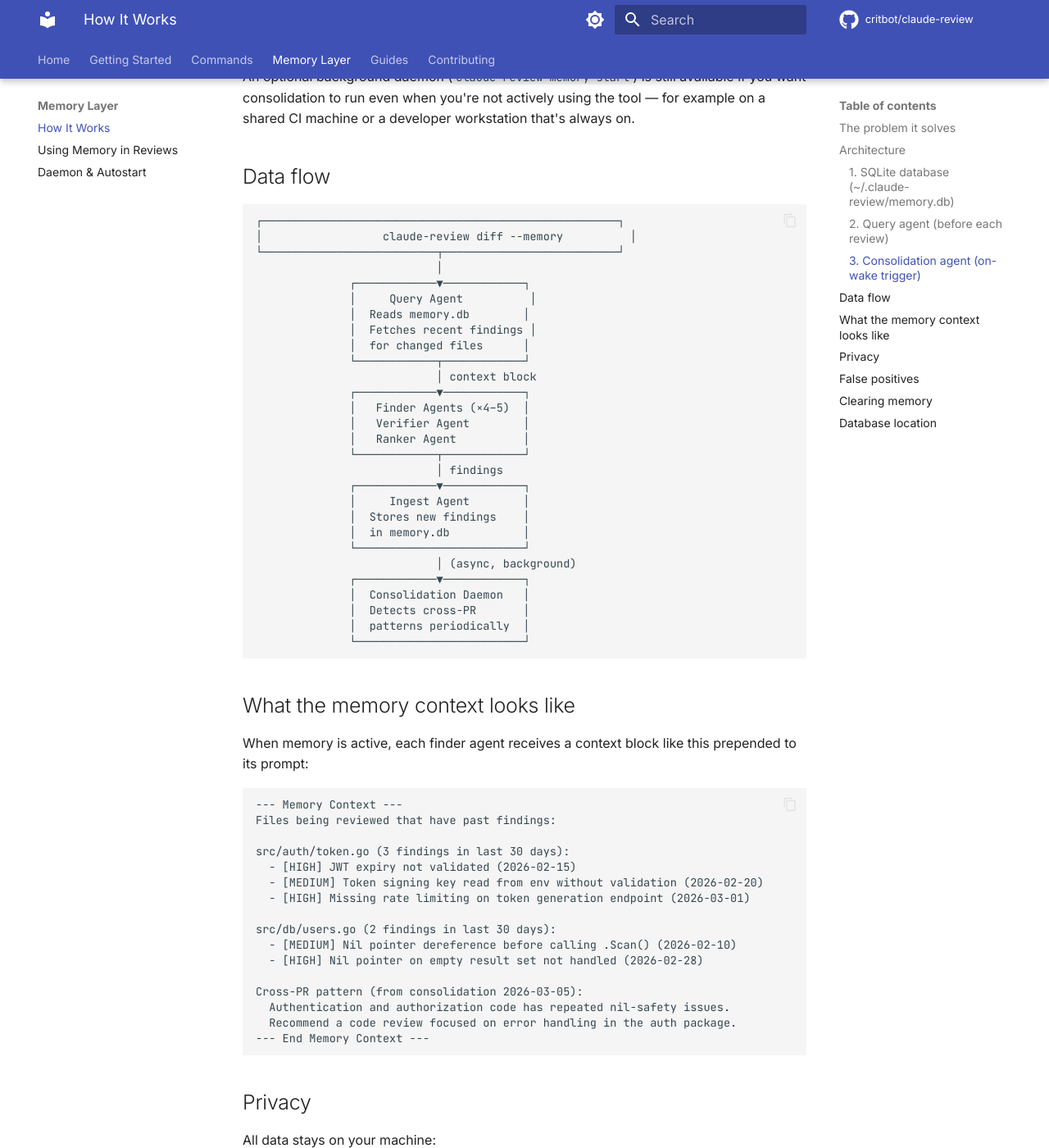
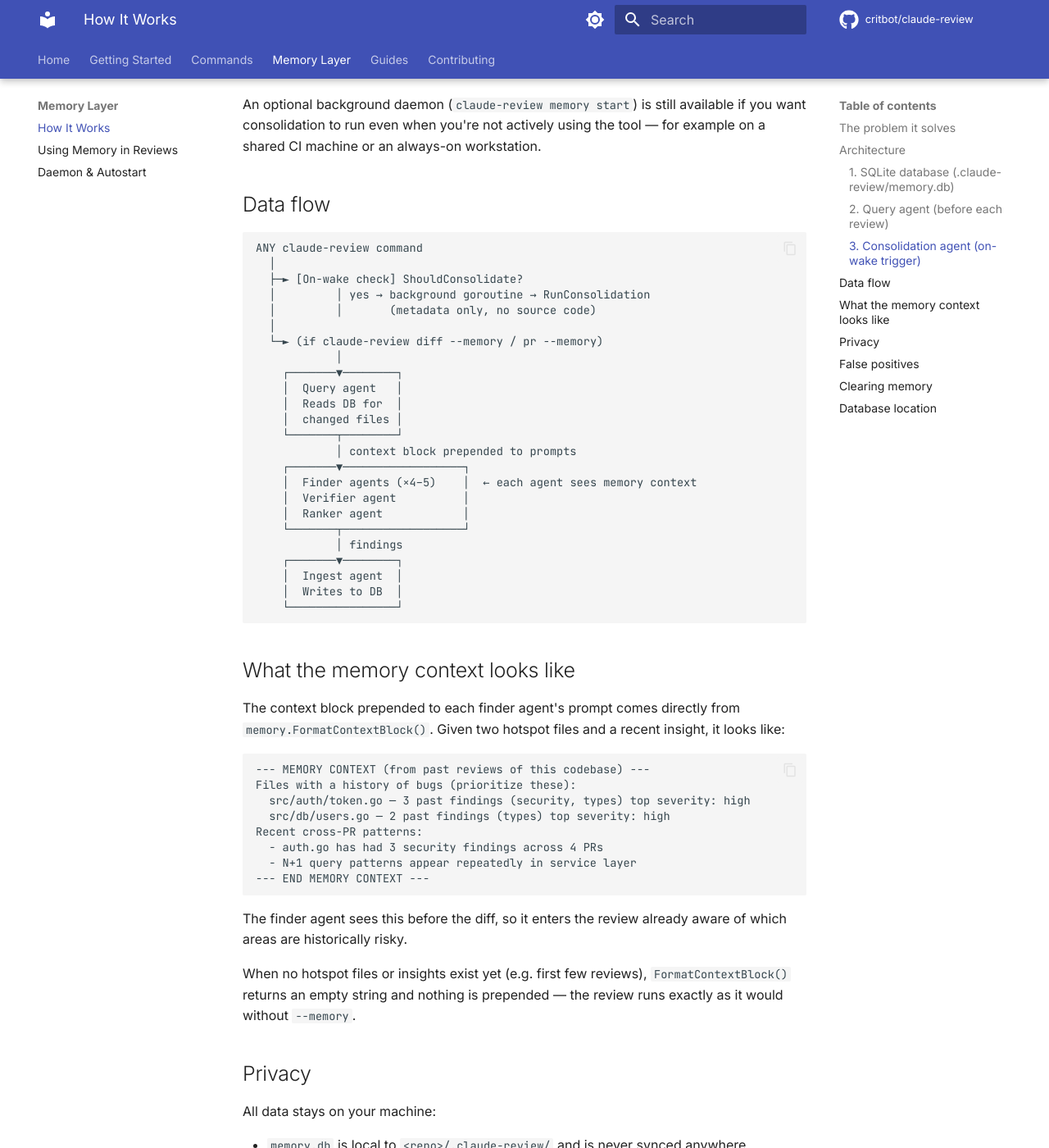
Before and after one commit to CritBot/claude-review-docs, an MkDocs documentation site: the page built from docs/memory/how-it-works.md, in a window 1280 px wide and 1400 px high, scrolled down 2032 px. Shown: the whole window at 82% size. Built offline with MkDocs 1.6.1 and Material for MkDocs 9.7.7, drawn with Linux system fonts in a browser that asks for light colours; comment, search, counter and statistics services are not loaded; some of the changed text lies outside the part shown.

Commit message:
docs: fix memory layer docs to match fully-wired implementation
- how-it-works: rewrite data flow diagram to show on-wake trigger on all
  commands, not just reviews; fix Query section (no 30-day filter, up to
  100 findings ordered by most recent); update context block example to
  match actual FormatContextBlock() output format; fix DB path header;
  fix privacy section DB path
- commands/memory: reorder subcommands (status/clear first, daemon
  subcommands clearly marked optional); add note that consolidation fires
  automatically without the daemon
- getting-started/quickstart: remove "start the daemon" step from memory
  onboarding — just use --memory and consolidation handles itself

Co-Authored-By: Claude Sonnet 4.6 <noreply@anthropic.com>

````diff
--- a/docs/memory/how-it-works.md
+++ b/docs/memory/how-it-works.md
@@ -16,32 +16,33 @@ Most AI code review tools treat every review in isolation. They don't know that:
 
 The memory layer consists of three components:
 
-### 1. SQLite database (`~/.claude-review/memory.db`)
+### 1. SQLite database (`.claude-review/memory.db`)
 
 Three tables:
 
 | Table | Contents |
 |-------|----------|
-| `findings` | Every finding from every review: file, line, severity, description, hash |
+| `findings` | Every finding from every review: file, line, severity, category, description, PR ref |
 | `consolidations` | Cross-PR pattern summaries generated by the consolidation agent |
-| `false_positives` | Findings you've marked as false positives — excluded from future reviews |
+| `false_positives` | Finding patterns rejected by the user — excluded from future reviews |
 
-The database lives at `.claude-review/memory.db` **in your repo root** — one database per repository. The `.claude-review/` directory is already included in the default `.gitignore`. It is local to your machine and never leaves it.
+The database lives at `.claude-review/memory.db` **in your repo root** — one database per repository. The `.claude-review/` directory is already in the default `.gitignore`. It never leaves your machine.
 
 ### 2. Query agent (before each review)
 
 When you run `claude-review diff --memory`, before the finder agents are invoked:
 
 1. The query agent looks up the files changed in this diff
-2. It retrieves recent findings from those same files (last 30 days, capped at 20 findings per file)
-3. It fetches the latest consolidation summaries
-4. This context is formatted and injected into every finder agent's prompt
+2. It retrieves accepted findings from those same files (up to 100 most recent, across all time)
+3. It groups them by file to identify hotspots — files with multiple past findings
+4. It fetches the 5 most recent consolidated cross-PR insights
+5. A formatted context block is **prepended to every finder agent's prompt**
 
-This means the finder agents know: *"In the last month, this file has had issues with X and Y — watch for them."*
+This means the finder agents know: *"This file has had 3 security findings in the past — prioritise it."*
 
 ### 3. Consolidation agent (on-wake trigger)
 
-Consolidation does not require a background daemon. Instead, it fires automatically in the background at the start of any `claude-review` command invocation if either trigger condition is met:
+Consolidation does not require a background daemon. Instead, it fires automatically in the background at the start of **any** `claude-review` command invocation if either trigger condition is met:
 
 - **Time trigger**: 30+ minutes have elapsed since the last consolidation (and at least 1 new finding exists)
 - **Volume trigger**: 10+ new findings have been stored since the last consolidation
@@ -49,75 +50,67 @@ Consolidation does not require a background daemon. Instead, it fires automatica
 
 This design piggybacks on your normal usage. Close your laptop and it pauses. Open it, run any `claude-review` command, and it catches up — without a persistent process, without OS scheduler setup, and without anything to install.
 
-When consolidation fires, you'll see a brief `[memory] consolidating patterns in background...` line on stderr. It completes in the background while your review runs (or just after, for fast commands like `insights`).
+When consolidation fires, you'll see a brief `[memory] consolidating patterns in background...` line on stderr, followed by `[memory] ✓ consolidation complete` when it finishes. It runs in a background goroutine — the primary command is never delayed.
 
 During consolidation, the agent receives only metadata (file paths, descriptions, severity, PR ref) — **no source code is ever sent**. It produces structured summaries of recurring patterns, which are stored in the `consolidations` table and surfaced by `claude-review insights`.
 
-An optional background daemon (`claude-review memory start`) is still available if you want consolidation to run even when you're not actively using the tool — for example on a shared CI machine or a developer workstation that's always on.
+An optional background daemon (`claude-review memory start`) is still available if you want consolidation to run even when you're not actively using the tool — for example on a shared CI machine or an always-on workstation.
 
 ## Data flow
 
 ```
-┌─────────────────────────────────────────────────────┐
-│                  claude-review diff --memory          │
-└──────────────────────────┬──────────────────────────┘
-                           │
-              ┌────────────▼────────────┐
-              │     Query Agent          │
-              │  Reads memory.db        │
-              │  Fetches recent findings │
-              │  for changed files      │
-              └────────────┬────────────┘
-                           │ context block
-              ┌────────────▼────────────┐
-              │   Finder Agents (×4–5)  │
-              │   Verifier Agent        │
-              │   Ranker Agent          │
-              └────────────┬────────────┘
-                           │ findings
-              ┌────────────▼────────────┐
-              │     Ingest Agent        │
-              │  Stores new findings    │
-              │  in memory.db           │
-              └─────────────────────────┘
-                           │ (async, background)
-              ┌────────────▼────────────┐
-              │  Consolidation Daemon   │
-              │  Detects cross-PR       │
-              │  patterns periodically  │
-              └─────────────────────────┘
+ANY claude-review command
+  │
+  ├─► [On-wake check] ShouldConsolidate?
+  │         │ yes → background goroutine → RunConsolidation
+  │         │       (metadata only, no source code)
+  │
+  └─► (if claude-review diff --memory / pr --memory)
+            │
+    ┌───────▼────────┐
+    │  Query agent   │
+    │  Reads DB for  │
+    │  changed files │
+    └───────┬────────┘
+            │ context block prepended to prompts
+    ┌───────▼──────────────────┐
+    │  Finder agents (×4–5)    │  ← each agent sees memory context
+    │  Verifier agent          │
+    │  Ranker agent            │
+    └───────┬──────────────────┘
+            │ findings
+    ┌───────▼────────┐
+    │  Ingest agent  │
+    │  Writes to DB  │
+    └────────────────┘
 ```
 
 ## What the memory context looks like
 
-When memory is active, each finder agent receives a context block like this prepended to its prompt:
+The context block prepended to each finder agent's prompt comes directly from `memory.FormatContextBlock()`. Given two hotspot files and a recent insight, it looks like:
 
 ```
---- Memory Context ---
-Files being reviewed that have past findings:
+--- MEMORY CONTEXT (from past reviews of this codebase) ---
+Files with a history of bugs (prioritize these):
+  src/auth/token.go — 3 past findings (security, types) top severity: high
+  src/db/users.go — 2 past findings (types) top severity: high
+Recent cross-PR patterns:
+  - auth.go has had 3 security findings across 4 PRs
+  - N+1 query patterns appear repeatedly in service layer
+--- END MEMORY CONTEXT ---
+```
 
-src/auth/token.go (3 findings in last 30 days):
-  - [HIGH] JWT expiry not validated (2026-02-15)
-  - [MEDIUM] Token signing key read from env without validation (2026-02-20)
-  - [HIGH] Missing rate limiting on token generation endpoint (2026-03-01)
+The finder agent sees this before the diff, so it enters the review already aware of which areas are historically risky.
 
-src/db/users.go (2 findings in last 30 days):
-  - [MEDIUM] Nil pointer dereference before calling .Scan() (2026-02-10)
-  - [HIGH] Nil pointer on empty result set not handled (2026-02-28)
-
-Cross-PR pattern (from consolidation 2026-03-05):
-  Authentication and authorization code has repeated nil-safety issues.
-  Recommend a code review focused on error handling in the auth package.
---- End Memory Context ---
-```
+When no hotspot files or insights exist yet (e.g. first few reviews), `FormatContextBlock()` returns an empty string and nothing is prepended — the review runs exactly as it would without `--memory`.
 
 ## Privacy
 
 All data stays on your machine:
 
-- The `memory.db` file is local to `~/.claude-review/`
-- During consolidation, **only metadata** is sent to the Anthropic API (file paths, descriptions, severity counts) — **no source code**
-- The memory database is not synced anywhere
+- `memory.db` is local to `<repo>/.claude-review/` and is never synced anywhere
+- During consolidation, **only metadata** is sent to the Anthropic API: file paths, severity, category, description, and PR reference — **no source code**
+- The daemon's PID file and log live in `~/.claude-review/` (separate from the per-repo DB)
 
 ## False positives
 
@@ -138,13 +131,11 @@ sqlite3 .claude-review/memory.db \
 claude-review memory clear
 ```
 
-This wipes all findings, consolidations, and false positives. Useful if you want a fresh start after a major refactor.
+This wipes all findings, consolidations, and false positives for the current repo. Useful after a major refactor where old findings are no longer relevant.
 
 ## Database location
 
-The default path is `<repo-root>/.claude-review/memory.db` — each repo has its own database. The daemon's PID file and log live separately in `~/.claude-review/`.
-
-You can override the DB path in your config:
+The default path is `<repo-root>/.claude-review/memory.db` — each repo has its own database. You can override it in your config:
 
 ```json
 {
````
Also changed, not shown: other parts of docs/memory/how-it-works.md (+2 -2 lines), docs/commands/memory.md (+32 -27 lines), docs/getting-started/quickstart.md (+9 -6 lines).
